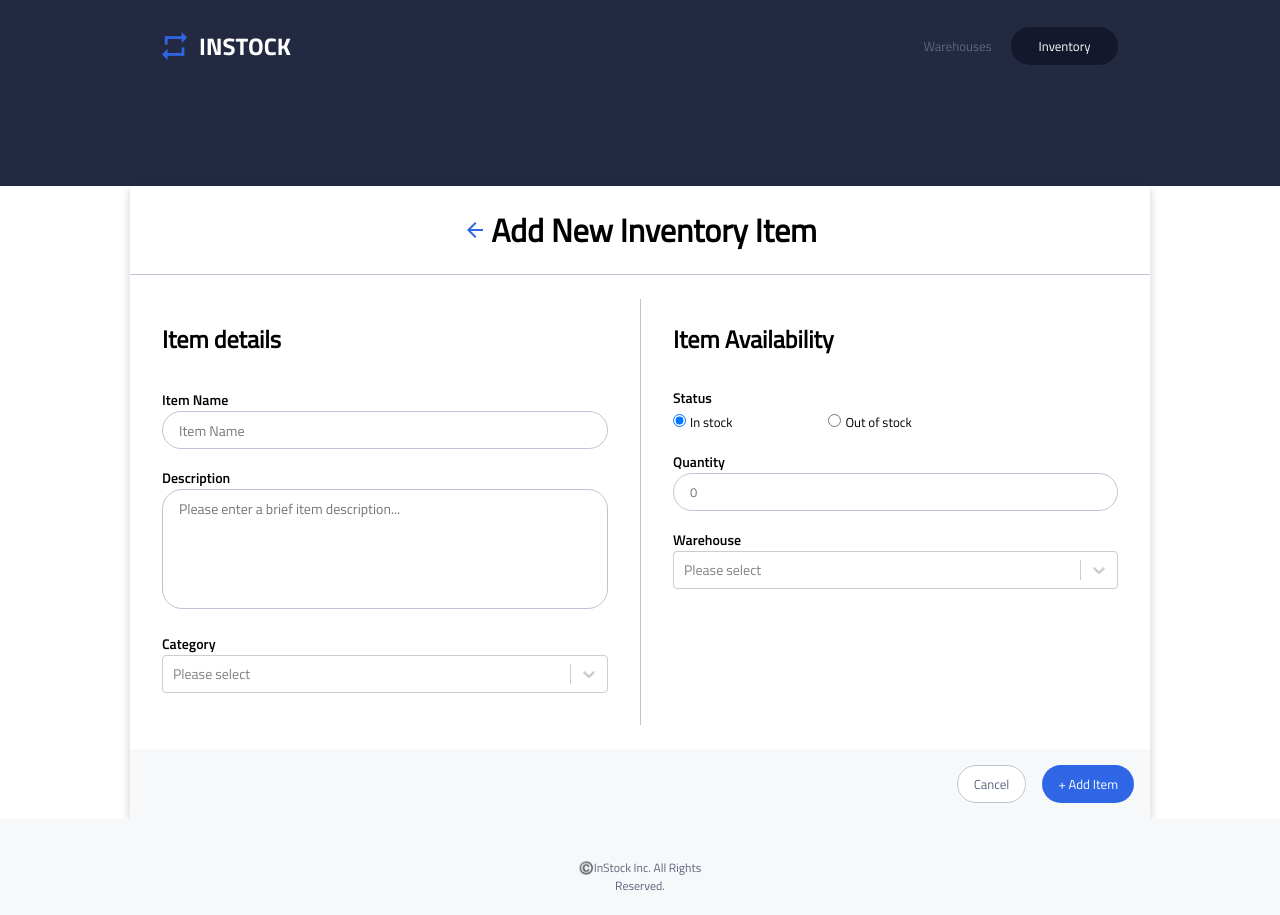
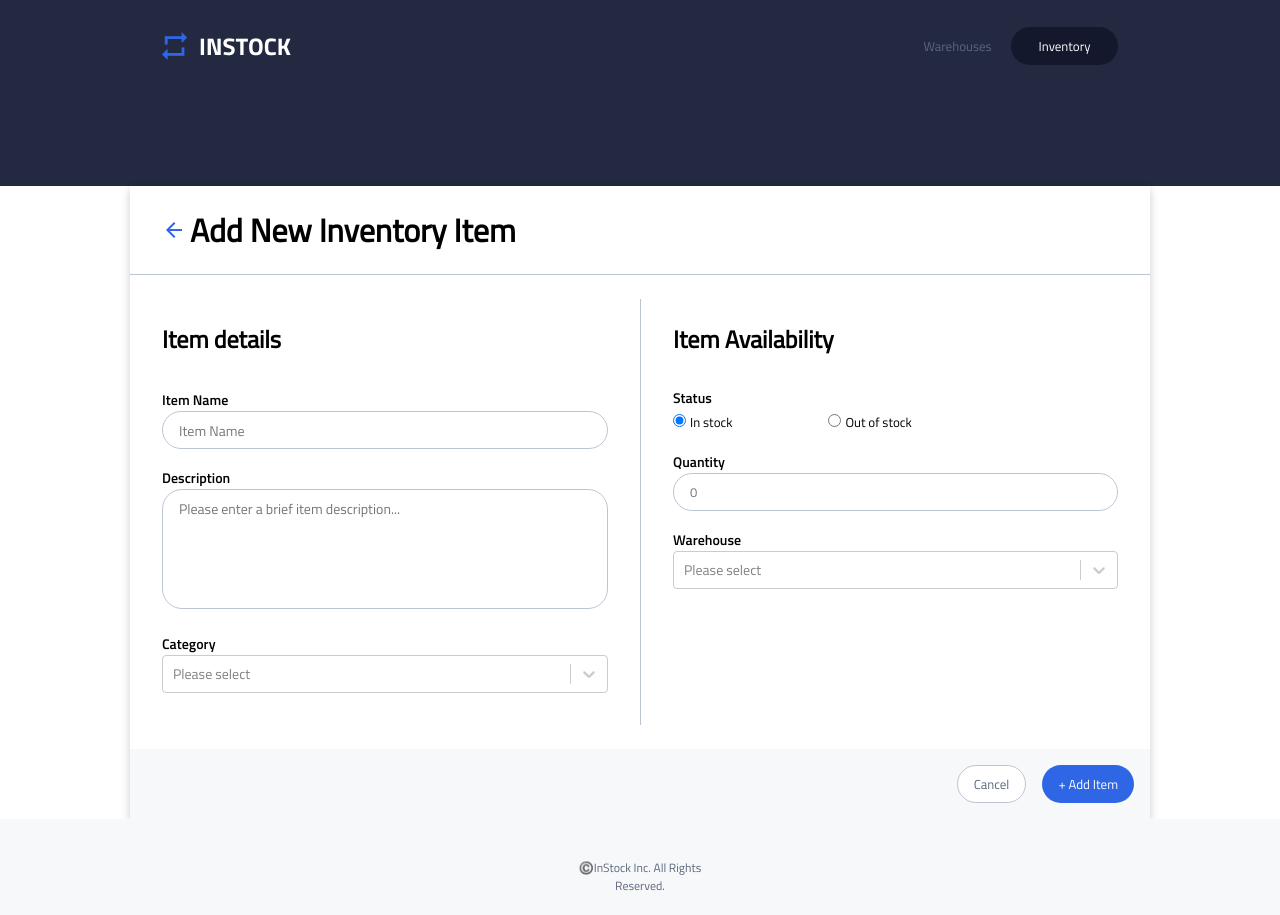
Before and after one commit to seanyang20/InStock, a React (Create React App) app in the folder client/: page /inventories/add in a window 1280 px wide. Built offline with nearby package versions, Linux system fonts and the light colour scheme; no server answers.

Commit message:
clean up spacing and console logs

```diff
--- a/client/src/pages/AddInventory/AddInventory.scss
+++ b/client/src/pages/AddInventory/AddInventory.scss
@@ -7,10 +7,12 @@
   background-color: white;
   box-shadow: 0 3px 10px rgb(0 0 0 / 0.2);
   border-radius: 2px;
+
   @include mQ($breakpoint-tablet) {
     margin: 0 2rem;
     max-width: 63.75rem;
   }
+
   @include mQ($breakpoint-desktop) {
     margin: 0 auto;
   }
@@ -19,8 +21,11 @@
     display: flex;
     justify-content: center;
     padding: 1.5rem 0;
+
     @include mQ($breakpoint-tablet) {
       border-bottom: 1px solid $cloud;
+      justify-content: flex-start;
+      padding: 1.5rem 2rem;
     }
   }
 
@@ -28,6 +33,7 @@
     font-size: 1.6rem;
     line-height: 2.25rem;
     padding-left: 0.25rem;
+
     @include mQ($breakpoint-tablet) {
       font-size: 2rem;
       line-height: 2.5rem;
@@ -39,14 +45,17 @@
       display: flex;
     }
   }
+
   &__form-section {
     border-top: 1px solid $cloud;
     padding: 1rem;
+
     @include mQ($breakpoint-tablet) {
       width: 50%;
       margin: 1.5rem 0;
       padding: 1rem 2rem;
       border-top: none;
+
       &:last-of-type {
         border-left: 1px solid $cloud;
         border-top: none;
@@ -59,6 +68,7 @@
     line-height: 1.75rem;
     padding: 0.5rem 0;
     margin-bottom: 1.5rem;
+
     @include mQ($breakpoint-tablet) {
       font-size: 1.5rem;
       line-height: 2rem;
@@ -73,6 +83,7 @@
     font-family: $font-semi;
     font-size: 0.813rem;
     line-height: 1.25rem;
+
     @include mQ($breakpoint-tablet) {
       font-size: 0.875rem;
       line-height: 1.375rem;
@@ -87,6 +98,7 @@
     font-size: 0.813rem;
     line-height: 1.25rem;
     margin-bottom: 1rem;
+
     @include mQ($breakpoint-tablet) {
       font-size: 0.875rem;
       line-height: 1.375rem;
@@ -104,6 +116,7 @@
     height: 120px;
     padding-top: 0.5rem;
     margin-bottom: 1rem;
+
     @include mQ($breakpoint-tablet) {
       height: 120px;
       font-size: 0.875rem;
@@ -118,6 +131,7 @@
     font-size: 0.813rem;
     line-height: 1.25rem;
     margin-bottom: 1rem;
+
     @include mQ($breakpoint-tablet) {
       font-size: 0.875rem;
       line-height: 1.375rem;
@@ -129,12 +143,14 @@
     justify-content: flex-start;
     align-items: center;
   }
+
   &__radio-button-container {
     margin-bottom: 1rem;
     &:last-of-type {
       margin-left: 6rem;
     }
   }
+
   &__radio {
     margin-right: 0.25rem;
   }
@@ -152,9 +168,11 @@
     font-size: 0.813rem;
     line-height: 1.25rem;
     margin-bottom: 1rem;
+
     &--hidden {
       display: none;
     }
+
     &--invalid {
       border-color: $out-of-stock;
     }
@@ -164,6 +182,7 @@
     background-color: $background-light;
     display: flex;
     padding: 1rem;
+
     @include mQ($breakpoint-tablet) {
       justify-content: flex-end;
     }
@@ -180,10 +199,12 @@
     border: 1px solid $cloud;
     padding: 0 1rem;
     margin-right: 0.5rem;
+
     @include mQ($breakpoint-tablet) {
       height: 38px;
       width: auto;
     }
+
     &:hover {
       color: $instock-indigo;
       border: 1px solid $instock-indigo;
@@ -201,10 +222,12 @@
     color: white;
     padding: 0 1rem;
     margin-left: 0.5rem;
+
     @include mQ($breakpoint-tablet) {
       height: 38px;
       width: auto;
     }
+
     &:hover {
       background-color: $background-dark;
     }
@@ -217,6 +240,7 @@
     align-items: center;
     color: $out-of-stock;
     padding-bottom: 1rem;
+
     @include mQ($breakpoint-tablet) {
       font-size: 0.75rem;
     }
```
Also changed, not shown: client/src/pages/AddInventory/AddInventory.js (+1 -8 lines), 1 other file (tests, documents, lock files or other folders).
